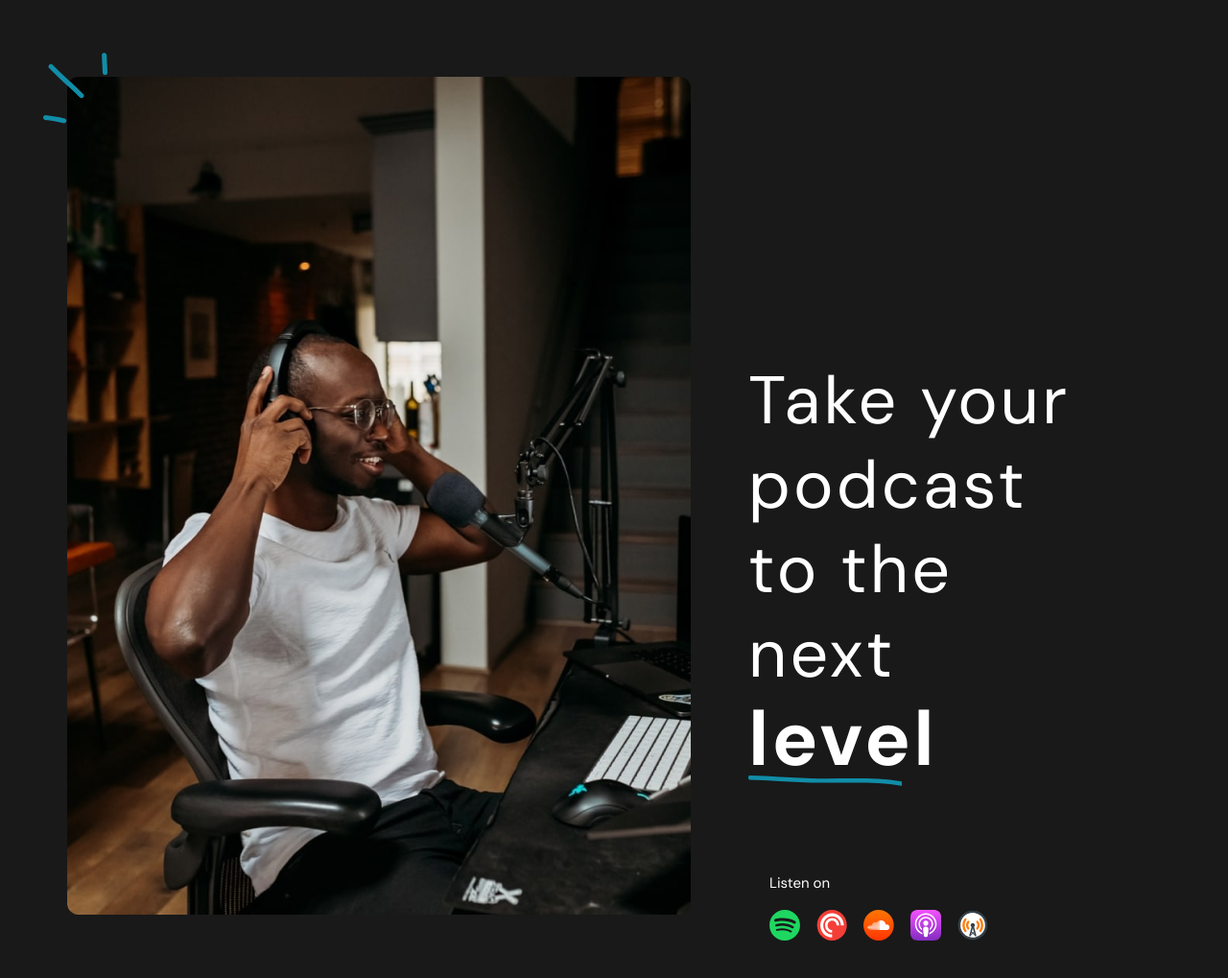
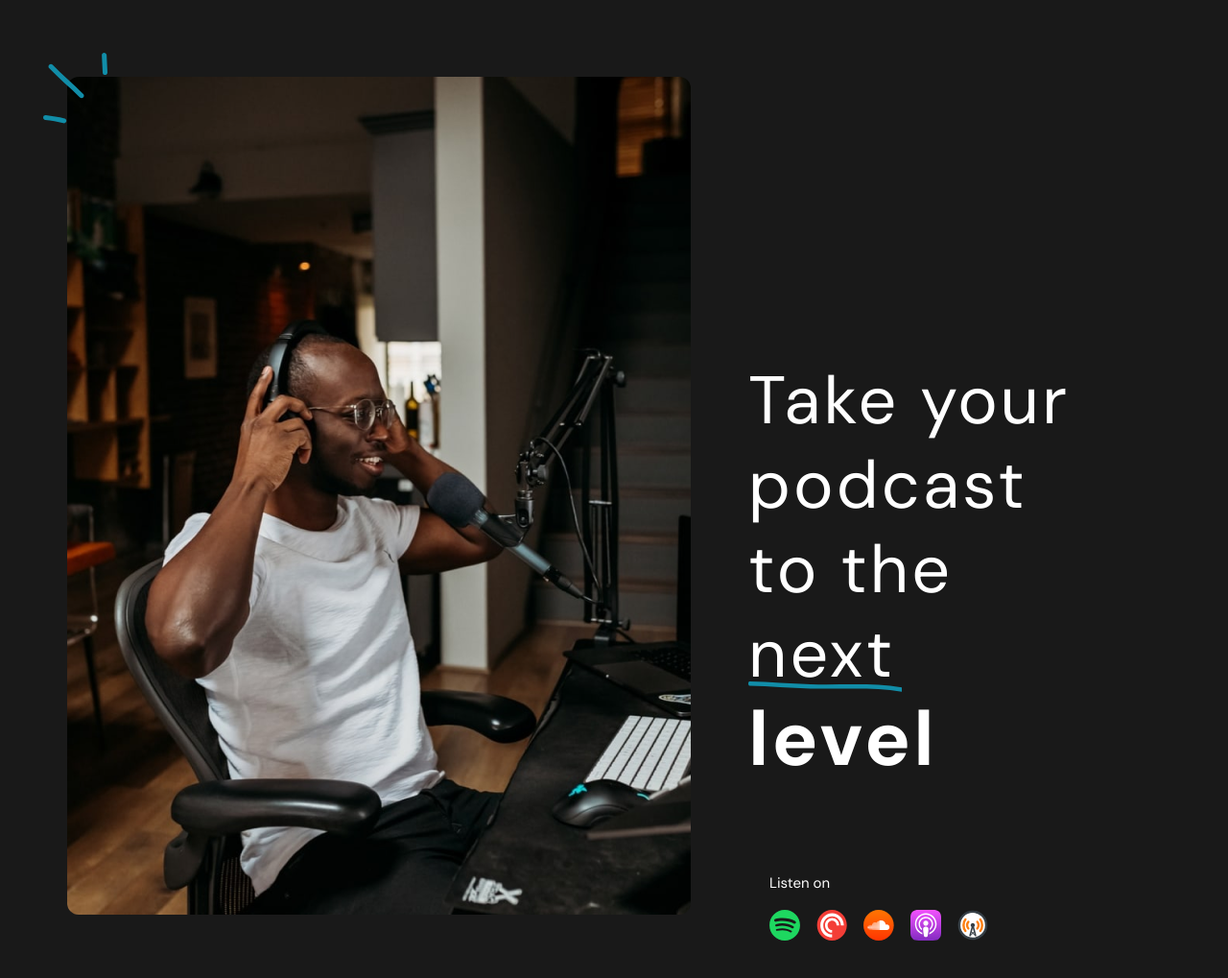
Before and after one commit to Joytforname/Castaway, a plain HTML site: page index.html in a window 1280 px wide. Shown: the part 79-1098 px from the top of the page at 96% size. Drawn offline with Linux system fonts and the light colour scheme.

Commit message:
Update greeting.css

```diff
--- a/css/greeting.css
+++ b/css/greeting.css
@@ -45,6 +45,7 @@
 
 .greeting__line {
 	position: absolute;
+	bottom: -5px;
 }
 
 .greeting__bold-text {
```
